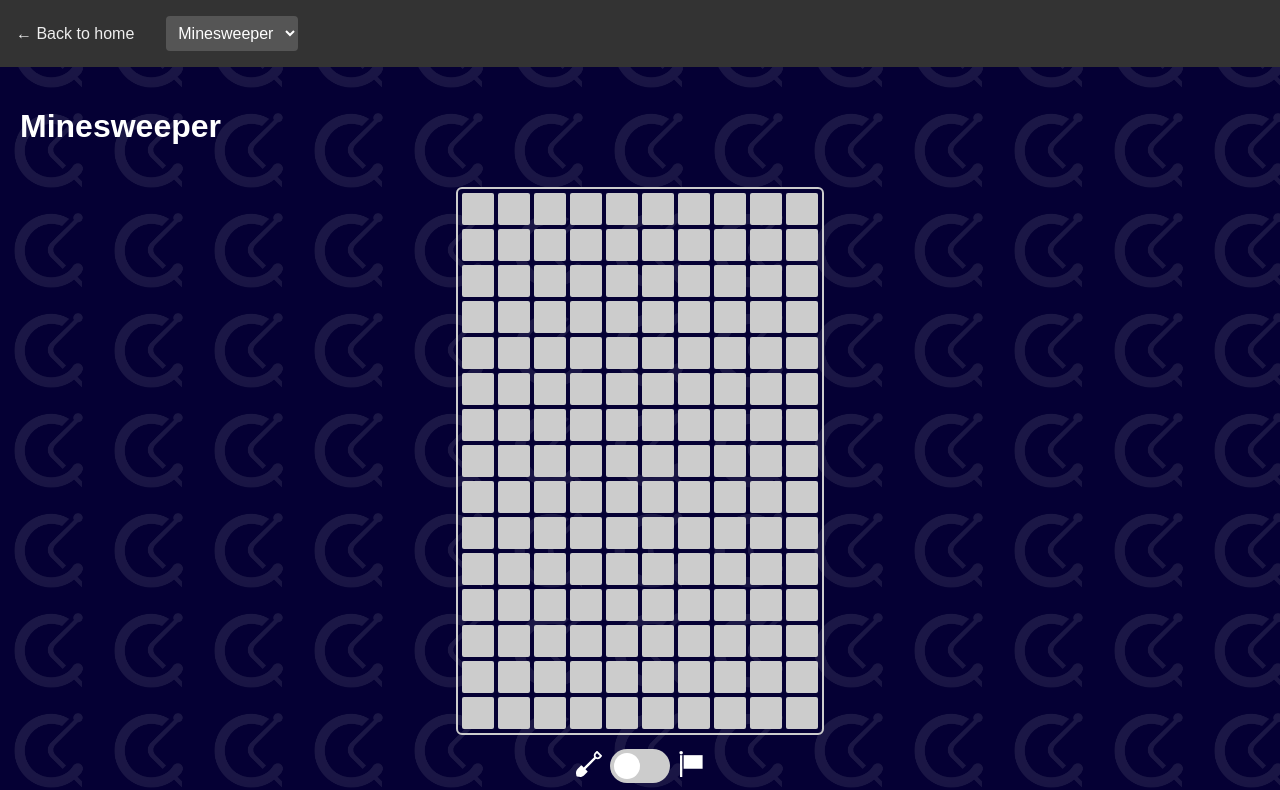
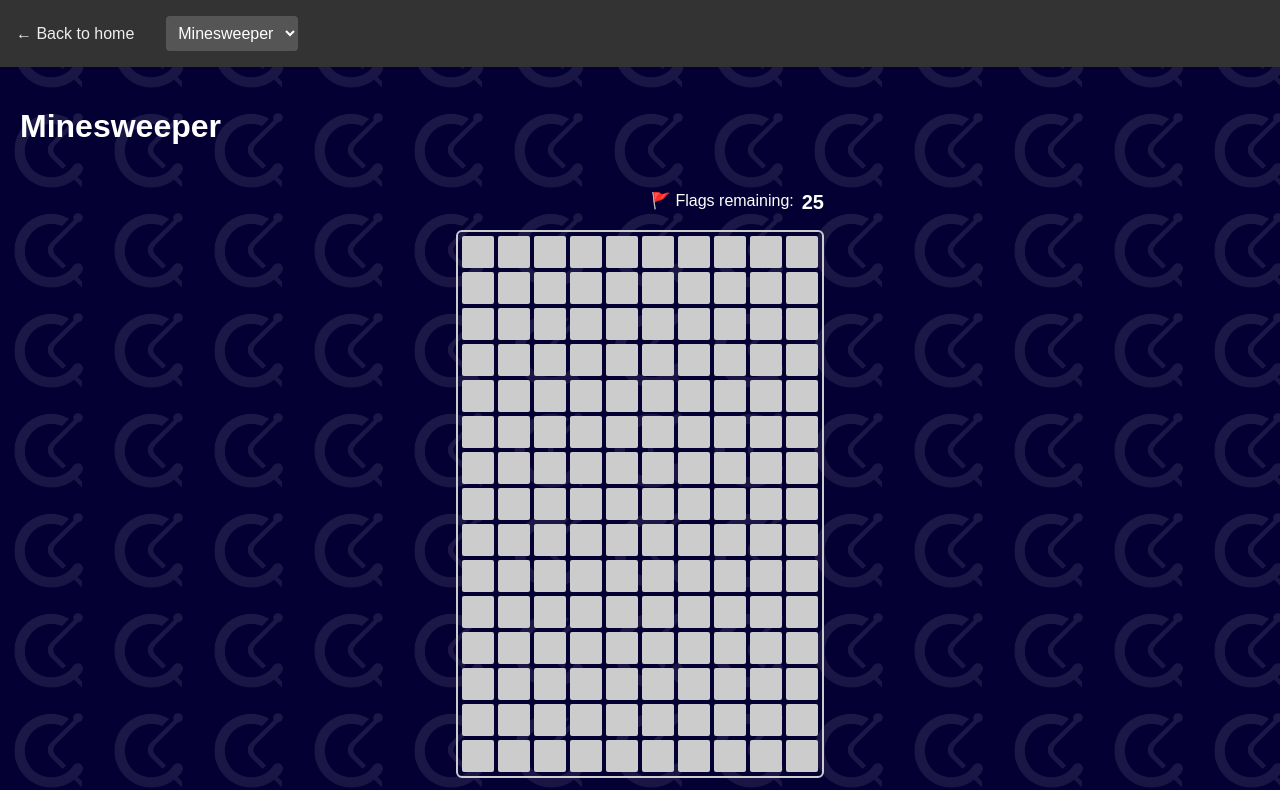
Before and after one commit to judeclark19/bits-and-bobs, a Next.js app: page /minesweeper in a window 1280 px wide. Shown: the top 790 px of the page. Built offline with nearby package versions, Linux system fonts and the light colour scheme.

Commit message:
added flag count

```diff
--- /dev/null
+++ b/app/minesweeper/MinesweeperGrid.styles.tsx
@@ -0,0 +1,82 @@
+import { styled } from "styled-components";
+
+export const FlagCount = styled.div`
+  width: 368px;
+  margin: 0 auto 1rem auto;
+  display: flex;
+  justify-content: end;
+  align-items: center;
+  gap: 0.5rem;
+
+  span {
+    margin-top: 4px;
+    font-weight: bold;
+    font-size: 20px;
+  }
+`;
+
+export const GridStyle = styled.div`
+  @keyframes vibrate {
+    0% {
+      transform: translate(0, 0);
+    }
+    25% {
+      transform: translate(2px, 2px);
+    }
+    50% {
+      transform: translate(0, 0);
+    }
+    75% {
+      transform: translate(-2px, -2px);
+    }
+    100% {
+      transform: translate(0, 0);
+    }
+  }
+
+  position: relative;
+  display: grid;
+  grid-template-columns: repeat(10, 32px);
+  grid-template-rows: repeat(15, 32px);
+  gap: 4px;
+  justify-content: center;
+  border: 2px solid #ccc;
+  width: fit-content;
+  margin: auto;
+  border-radius: 6px;
+  padding: 4px;
+  .cell {
+    border-radius: 2px;
+    display: grid;
+    place-items: center;
+    font-weight: bold;
+    font-size: 18px;
+    background-color: rgba(0, 0, 0, 0.3);
+
+    &.covered {
+      background-color: #ccc;
+      cursor: pointer;
+
+      &:hover {
+        background-color: #aaa;
+      }
+    }
+
+    &.vibrate {
+      animation: vibrate 0.1s;
+      animation-iteration-count: 5;
+    }
+  }
+`;
+
+export const ResetButton = styled.button`
+  background-color: transparent;
+  border: 2px outset black;
+  background-color: #333;
+  width: fit-content;
+  margin: auto;
+
+  &:active {
+    border-style: inset;
+  }
+`;
--- a/app/minesweeper/MinesweeperGrid.tsx
+++ b/app/minesweeper/MinesweeperGrid.tsx
@@ -3,74 +3,9 @@
 import MinesweeperGameState from "./logic/Game";
 import { observer } from "mobx-react-lite";
 import Loader from "../common-components/Loader";
-import { styled } from "styled-components";
+import { FlagCount, GridStyle, ResetButton } from "./MinesweeperGrid.styles";
+
 import { SwitchDiv } from "../common-components/ToggleSwtichStyle";
-
-const GridStyle = styled.div`
-  @keyframes vibrate {
-    0% {
-      transform: translate(0, 0);
-    }
-    25% {
-      transform: translate(2px, 2px);
-    }
-    50% {
-      transform: translate(0, 0);
-    }
-    75% {
-      transform: translate(-2px, -2px);
-    }
-    100% {
-      transform: translate(0, 0);
-    }
-  }
-
-  position: relative;
-  display: grid;
-  grid-template-columns: repeat(10, 32px);
-  grid-template-rows: repeat(15, 32px);
-  gap: 4px;
-  justify-content: center;
-  border: 2px solid #ccc;
-  width: fit-content;
-  margin: auto;
-  border-radius: 6px;
-  padding: 4px;
-  .cell {
-    border-radius: 2px;
-    display: grid;
-    place-items: center;
-    font-weight: bold;
-    font-size: 18px;
-    background-color: rgba(0, 0, 0, 0.3);
-
-    &.covered {
-      background-color: #ccc;
-      cursor: pointer;
-
-      &:hover {
-        background-color: #aaa;
-      }
-    }
-
-    &.vibrate {
-      animation: vibrate 0.1s;
-      animation-iteration-count: 5;
-    }
-  }
-`;
-
-const ResetButton = styled.button`
-  background-color: transparent;
-  border: 2px outset black;
-  background-color: #333;
-  width: fit-content;
-  margin: auto;
-
-  &:active {
-    border-style: inset;
-  }
-`;
 
 const MinesweeperGrid = observer(() => {
   const gridContainerRef = useRef<HTMLDivElement>(null);
@@ -88,6 +23,10 @@
         <Loader />
       ) : (
         <>
+          <FlagCount>
+            🚩 Flags remaining:
+            <span id="flag-count">{MinesweeperGameState.flagsRemaining}</span>
+          </FlagCount>
           <GridStyle ref={gridContainerRef}>
             {/* populated by mobx */}
             {!MinesweeperGameState.isInitialized && <Loader />}
--- a/app/minesweeper/logic/CellClass.ts
+++ b/app/minesweeper/logic/CellClass.ts
@@ -54,9 +54,11 @@
     if (this.flagged) {
       this.flagged = false;
       this.cellElement!.textContent = "";
+      this.game.flagsRemaining++;
     } else {
       this.flagged = true;
       this.cellElement!.textContent = "🚩";
+      this.game.flagsRemaining--;
     }
   }
 
--- a/app/minesweeper/logic/Game.ts
+++ b/app/minesweeper/logic/Game.ts
@@ -9,6 +9,7 @@
   cellsAssigned = false;
   gameOver = false;
   numberOfBombs = 25;
+  flagsRemaining = this.numberOfBombs;
   mode: "digging" | "flagging" = "digging";
   boundRestartGame: (() => void) | null = null;
 
```
